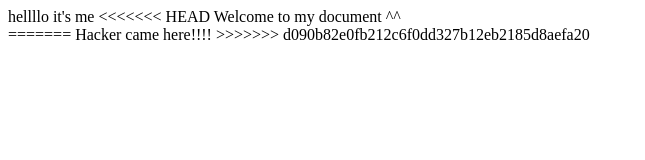
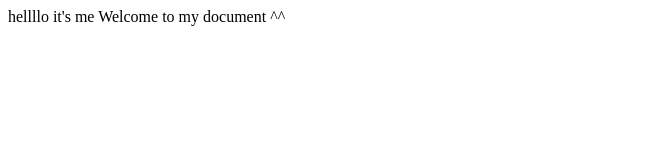
Before and after one commit to TrieuLee/check, a plain HTML site: page about.html in a window 1280 px wide. Shown: the whole page, without its empty margins (0-645 px from the left). Drawn offline with Linux system fonts and the light colour scheme.

Commit message:
repair file

```diff
--- a/about.html
+++ b/about.html
@@ -9,13 +9,7 @@
 <body>
     <div>
         hellllo it's me
-<<<<<<< HEAD
         Welcome to my document ^^
     </div>
-=======
-        Hacker came here!!!!
-    </div>
-
->>>>>>> d090b82e0fb212c6f0dd327b12eb2185d8aefa20
 </body>
 </html>
```
Also changed, not shown: 1 other file.
